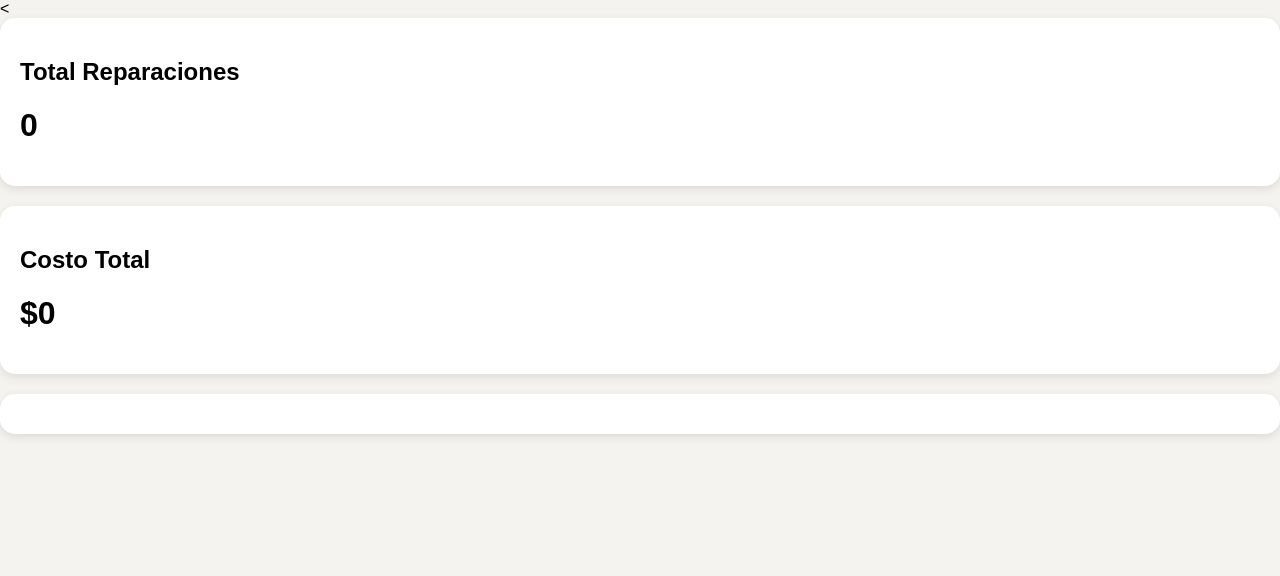
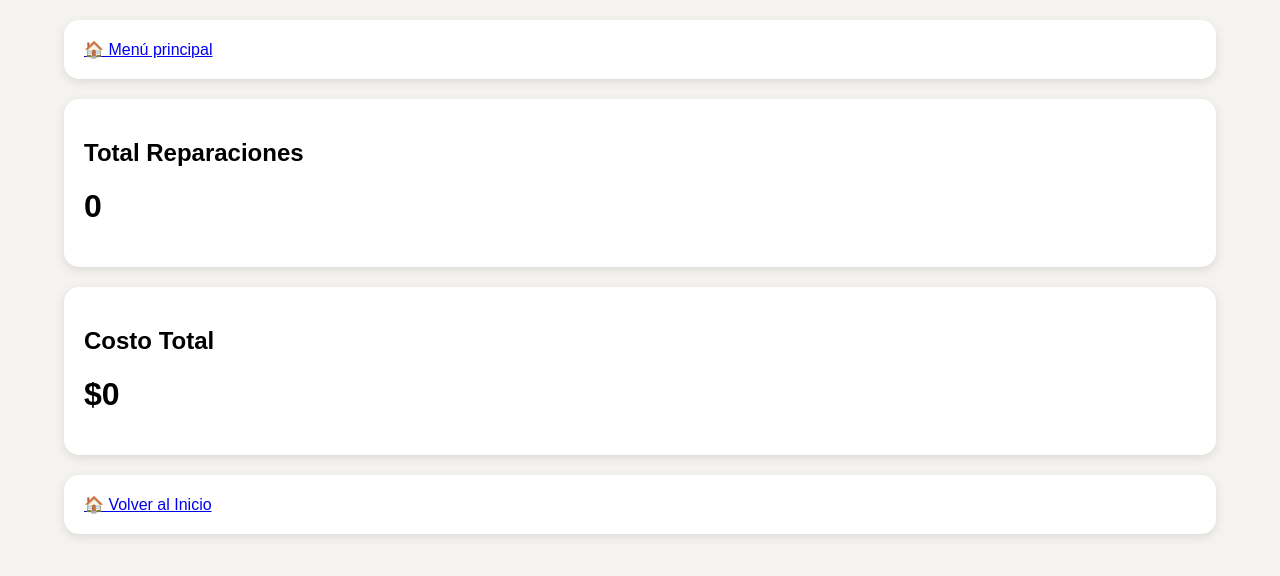
Before and after one commit to encuestasuedc-droid/sgm-bombas-sve, a Flask app: page /dashboard in a window 1280 px wide. Shown: the top 576 px of the page. Run offline with Flask 3, Linux system fonts and the light colour scheme; data that the repository does not hold is empty.

Commit message:
dashboard.html

```diff
--- a/templates/dashboard.html
+++ b/templates/dashboard.html
@@ -1,16 +1,20 @@
 <!DOCTYPE html>
-<html>
+<html lang="es">
+<head>
+    <meta charset="UTF-8">
+    <meta name="viewport" content="width=device-width, initial-scale=1.0">
+    <title>Dashboard</title>
+    <link rel="stylesheet" href="{{ url_for('static', filename='css/style.css') }}">
+</head>
+<body>
+    <div class="container">
 
-<head>
-    <title>Dashboard</title>
+        <!-- Botón Menú Principal -->
+        <div class="card">
+            <a href="/">🏠 Menú principal</a>
+        </div>
 
-    <link rel="stylesheet"
-          href="{{ url_for('static', filename='css/style.css') }}">
-</head>
-
-<body>
-
-<<div class="card">
+        <div class="card">
             <h2>Total Reparaciones</h2>
             <h1>{{ total }}</h1>
         </div>
@@ -21,12 +25,9 @@
         </div>
 
         <div class="card">
-        <a            🏠 Volver al Inicio
-        </a>
+            <a href="/">🏠 Volver al Inicio</a>
         </div>
 
     </div>
-
 </body>
-
 </html>
```
Lines whose indentation alone changed are shown as unchanged.
